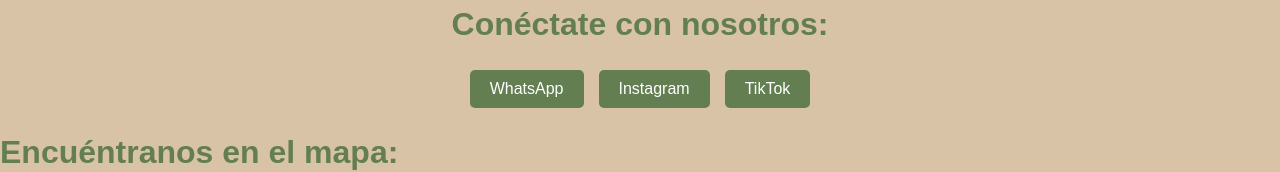
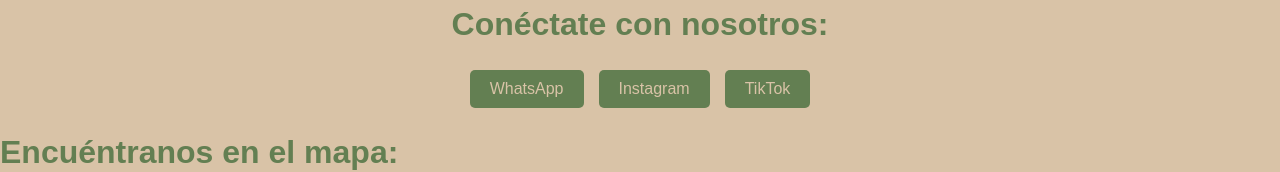
Before and after one commit to estebancheriff/bambumoda, a plain HTML site: page index.html in a window 1280 px wide. Shown: the part 200-372 px from the top of the page. Drawn offline with Linux system fonts and the light colour scheme.

Commit message:
Update styles.css

```diff
--- a/styles.css
+++ b/styles.css
@@ -42,7 +42,7 @@ p {
 .link {
     padding: 10px 20px;
     background-color: #637f52;
-    color: white;
+    color: #d9c3a7;
     text-decoration: none;
     border-radius: 5px;
     transition: transform 0.3s ease, background-color 0.3s ease;
```
